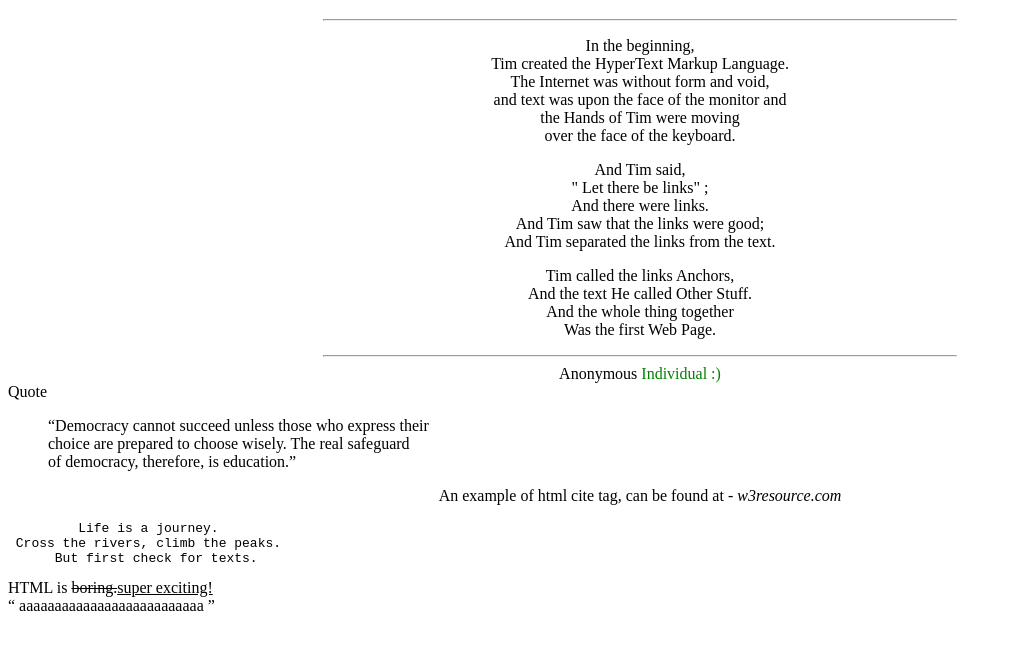
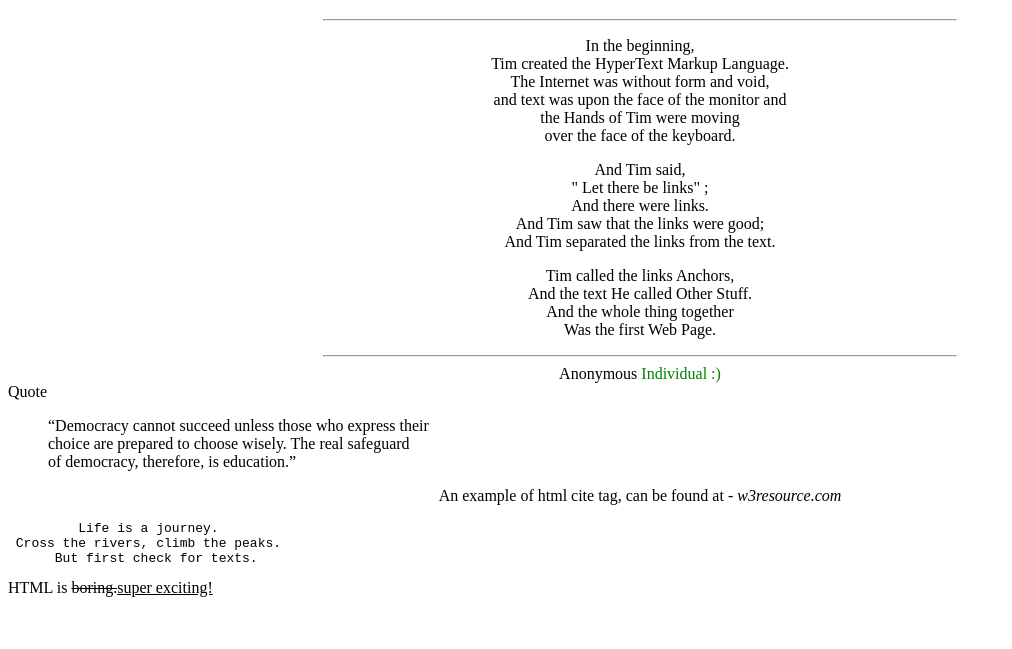
Before and after one commit to BotKen/Self-Teaching-Web-Development, a plain HTML site: page index.html in a window 1280 px wide. Shown: the part 61-710 px from the top of the page, without its empty margins (0-1012 px from the left). Drawn offline with Linux system fonts and the light colour scheme.

Commit message:
Update index.html

```diff
--- a/index.html
+++ b/index.html
@@ -66,11 +66,6 @@
       But first check for texts.
 </pre>
     <div>HTML is <del>boring.</del><ins>super exciting!</ins></div>
-    <div> <q>
-        aaaaaaaaaaaaaaaaaaaaaaaaaa
-    </q></div>
-
-
 
 </body>
 </html>
```
